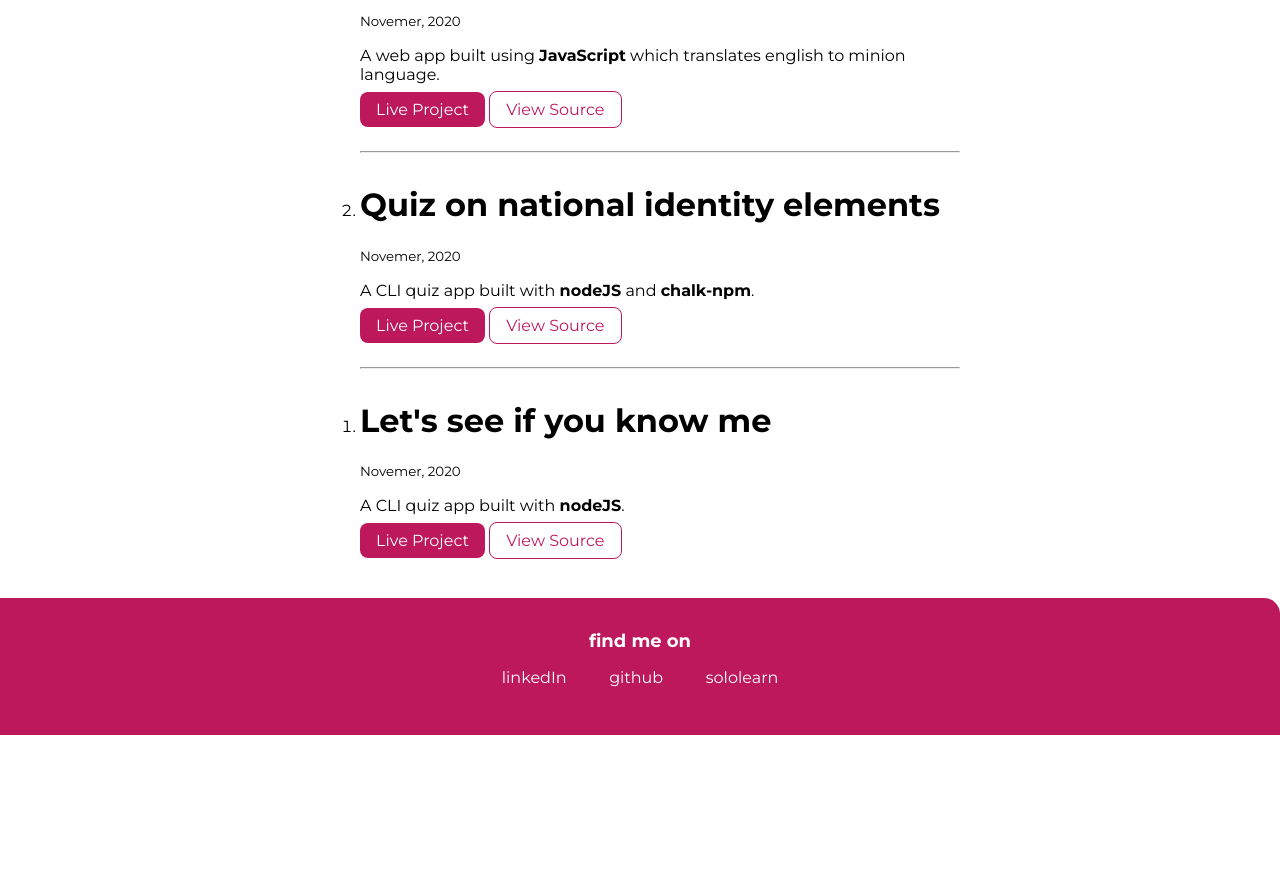
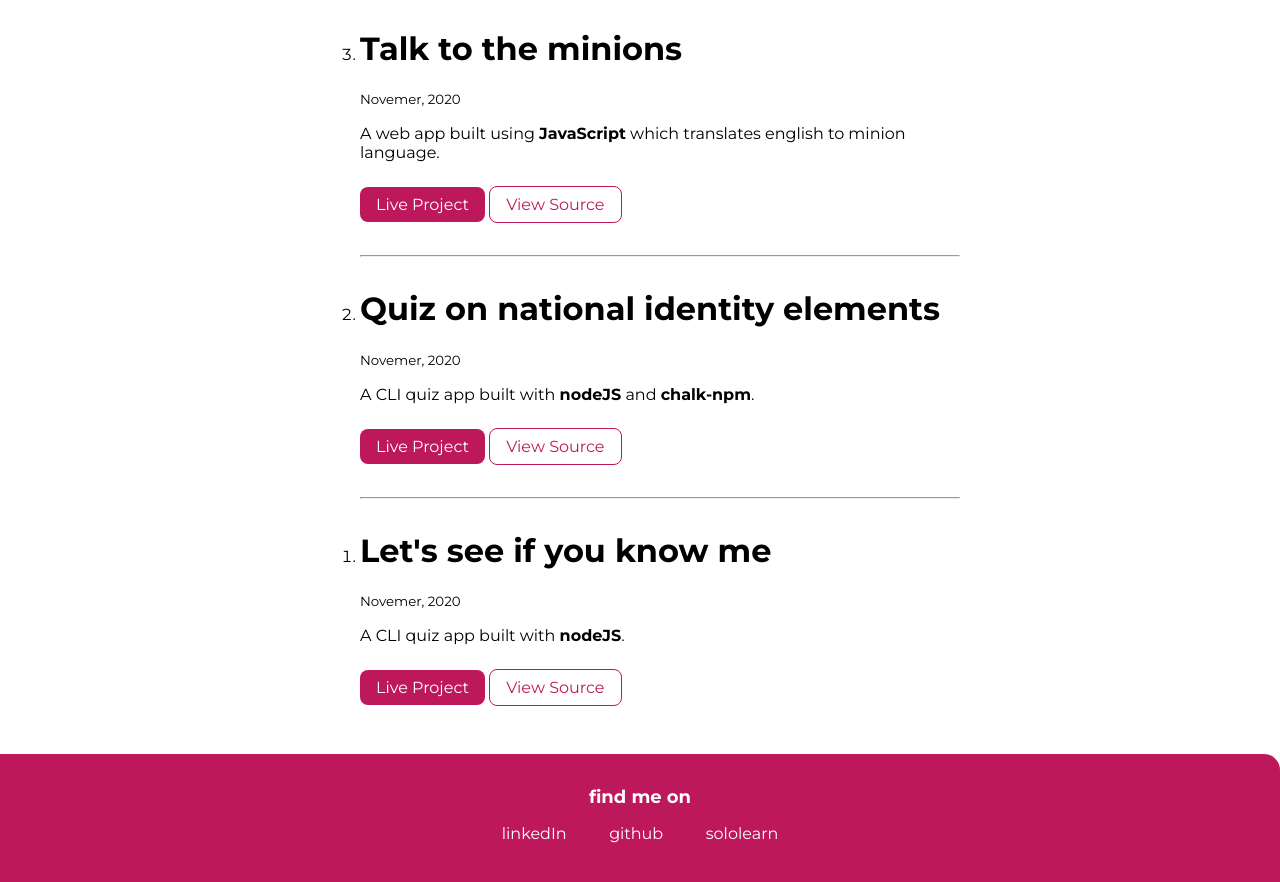
Before and after one commit to avinesh49/Portfolio, a plain HTML site: page projects.html in a window 1280 px wide. Shown: the part 994-1876 px from the top of the page. Before the commit the page ends 1729 px from the top, so only its background shows below. Drawn offline with Linux system fonts and the light colour scheme.

Commit message:
style: added display and margin to links

```diff
--- a/styles.css
+++ b/styles.css
@@ -33,12 +33,16 @@ hr{
 	background-color: var(--primary-color);
 	border-radius: 0.5rem;
 	color: white;
+	display: inline-block;
+	margin-top: 0.5rem;
 }
 
 .link-secondary{
 	color: var(--primary-color);
 	border-radius: 0.5rem;
 	border: 1px solid  var(--primary-color);
+	display: inline-block;
+	margin-top: 0.5rem;
 }
 
 .list-non-bullet{
@@ -46,7 +50,7 @@ hr{
 }
 
 .list-item-inline{
-	display: inline;
+	display: inline-block;
 	padding: 0rem 0.2rem;
 }
 
```
